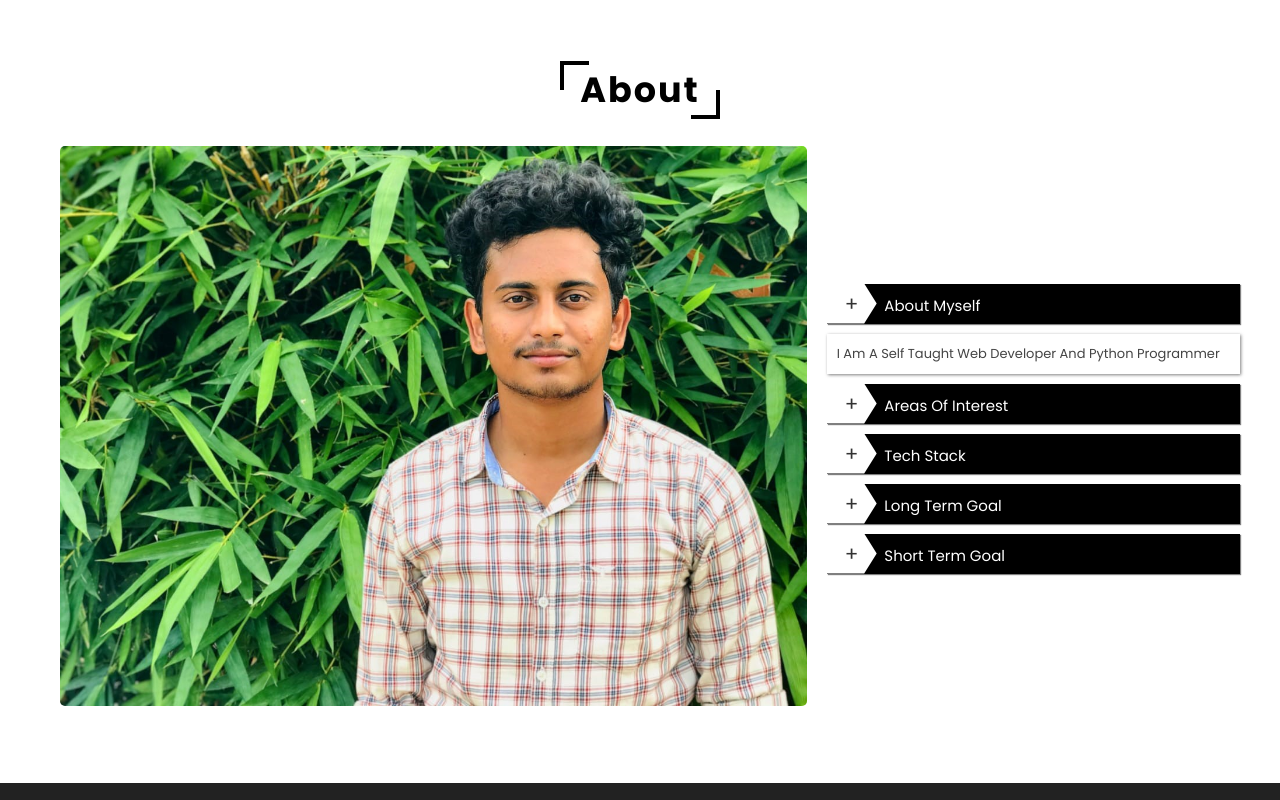
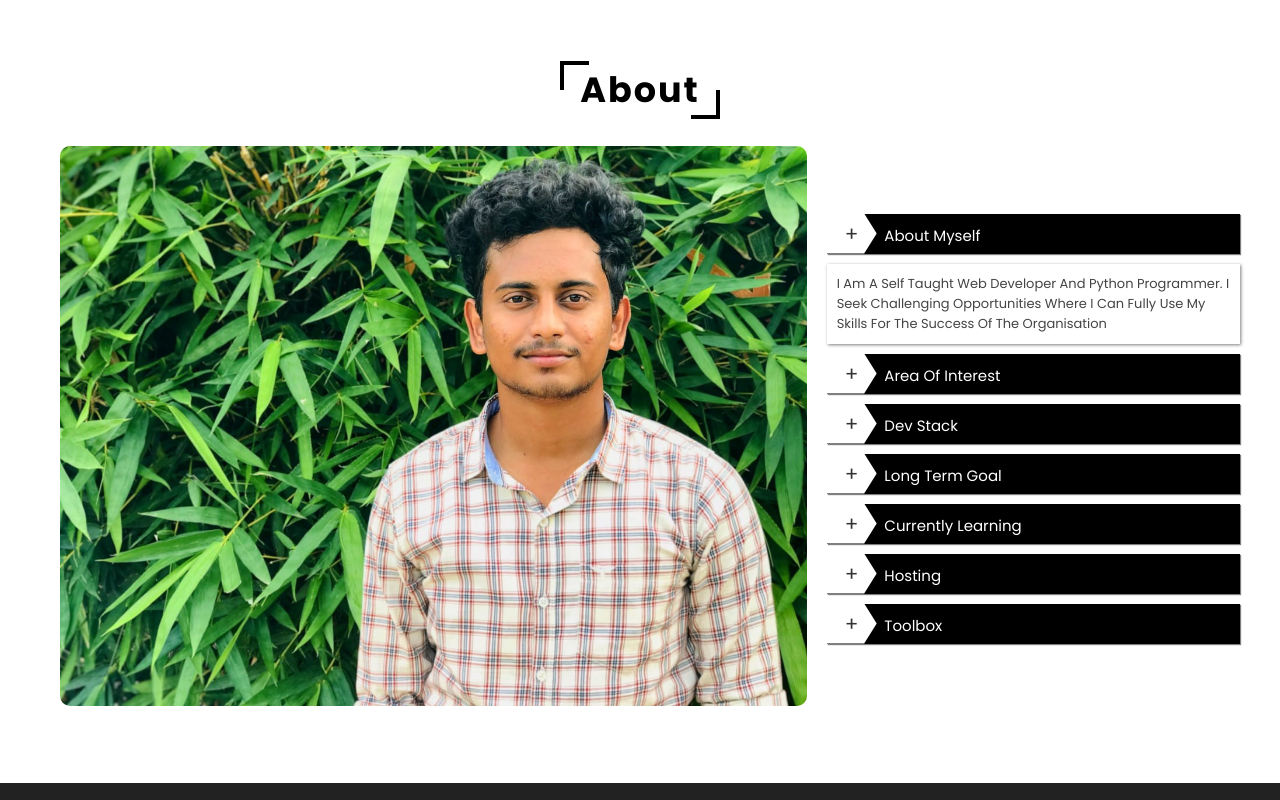
Before and after one commit to HariKrishna-28/PersonalBlog, a plain HTML site: page index.html in a window 1280 px wide. Shown: the part 817-1617 px from the top of the page. Drawn offline with nearby package versions, Linux system fonts and the light colour scheme.

Commit message:
updated about faq

```diff
--- a/css/styles.css
+++ b/css/styles.css
@@ -697,6 +697,7 @@ h1.desc {
 p.desc {
   color: white;
   font-size: 18px;
+  padding: 10px 10px;
 }
 
 .box-wrapper {
--- a/index.html
+++ b/index.html
@@ -104,7 +104,7 @@
     <h1 class="heading">About</h1>
     <div class="row">
       <div class="image">
-        <img src="images/profile.jpeg" style="width: auto; border-radius: 5px; margin: 10px 20px;">
+        <img src="images/profile.jpeg" style="width: auto; border-radius: 10px; margin: 10px 20px;">
       </div>
       <div class="accordion-container">
         <div class="accordion">
@@ -113,25 +113,29 @@
             <h3>About Myself</h3>
           </div>
           <div class="accordion-body">
-            <p>I am a self taught web developer and python programmer</p>
+            <p>I am a self taught web developer and python programmer. I seek challenging opportunities where I can
+              fully
+              use my
+              skills for the
+              success of the organisation</p>
           </div>
         </div>
         <div class="accordion">
           <div class="accordion-header">
             <span>+</span>
-            <h3>Areas of interest</h3>
+            <h3>Area of interest</h3>
           </div>
           <div class="accordion-body">
-            <p>My areas of interest includes full stack web development and python programming</p>
+            <p>My area of interest includes full stack web development and python programming</p>
           </div>
         </div>
         <div class="accordion">
           <div class="accordion-header">
             <span>+</span>
-            <h3>Tech Stack</h3>
+            <h3>Dev Stack</h3>
           </div>
           <div class="accordion-body">
-            <p>ReactJs, ExpressJs</p>
+            <p>ReactJs, ExpressJs, Python, JavaScript, NodeJs, HTML5, CSS, BootStrap, Tailwind CSS</p>
           </div>
         </div>
         <div class="accordion">
@@ -146,10 +150,28 @@
         <div class="accordion">
           <div class="accordion-header">
             <span class="clipme">+</span>
-            <h3>Short Term Goal <h3>
+            <h3>Currently Learning<h3>
           </div>
           <div class="accordion-body">
             <p>I am currently learning MongoDb</p>
+          </div>
+        </div>
+        <div class="accordion">
+          <div class="accordion-header">
+            <span class="clipme">+</span>
+            <h3>Hosting<h3>
+          </div>
+          <div class="accordion-body">
+            <p>I host at heroku and netlify</p>
+          </div>
+        </div>
+        <div class="accordion">
+          <div class="accordion-header">
+            <span class="clipme">+</span>
+            <h3>Toolbox<h3>
+          </div>
+          <div class="accordion-body">
+            <p>VS Code, Git, GitHub</p>
           </div>
         </div>
       </div>
```
